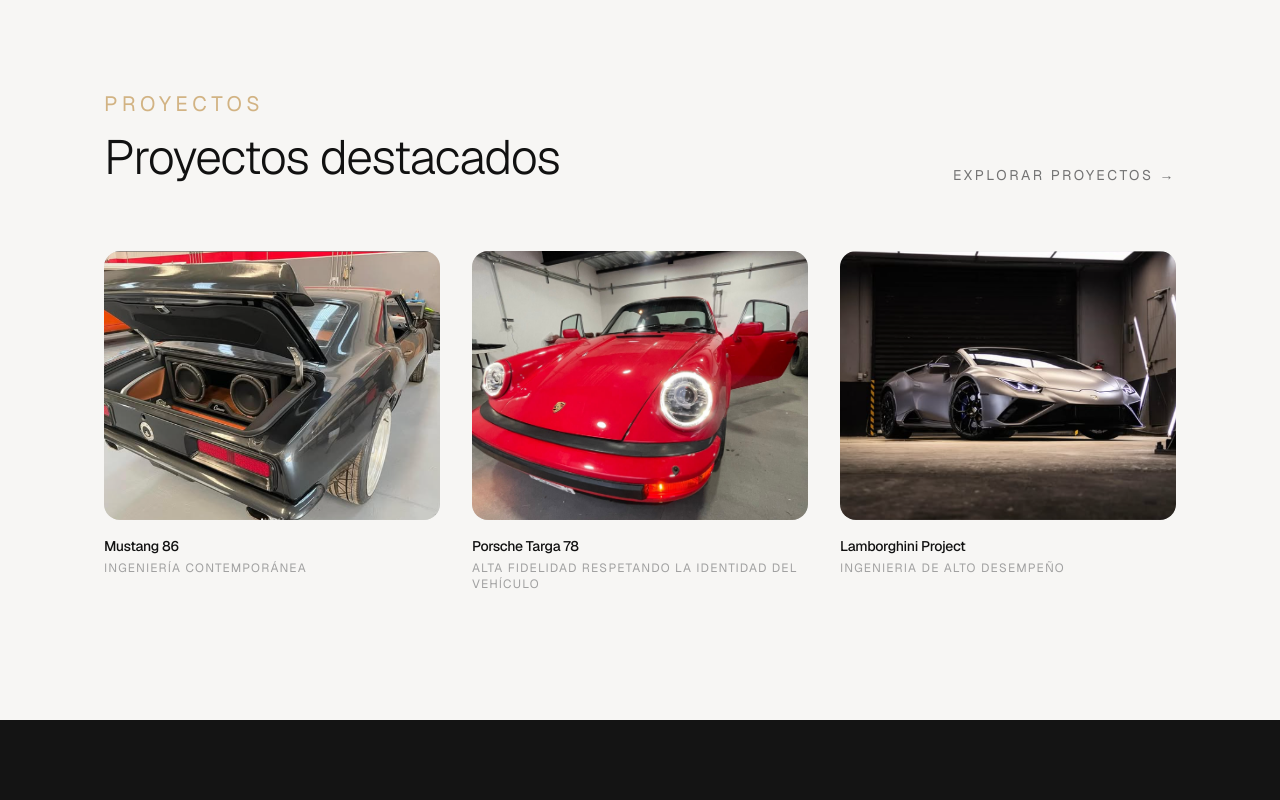
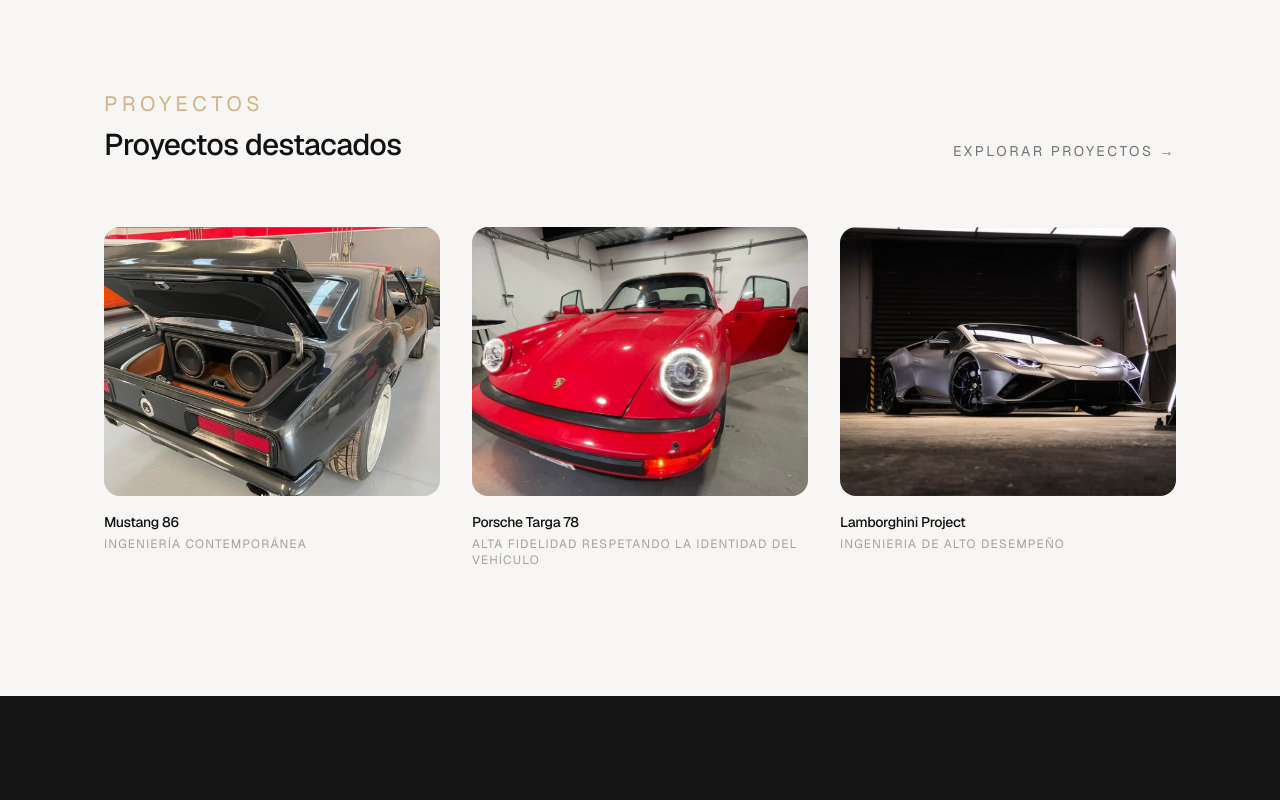
Before and after one commit to soyelMeno/Landing, a Next.js app: page / in a window 1280 px wide. Shown: the part 840-1640 px from the top of the page. Built offline with nearby package versions, Linux system fonts and the light colour scheme.

Commit message:
eyebrwos corregidos y CTA

```diff
--- a/components/Atelier.tsx
+++ b/components/Atelier.tsx
@@ -23,10 +23,12 @@
 export default function Atelier() {
   return (
     <Section
-  eyebrow="ATELIER"
+     eyebrow="ATELIER"
   title="Donde el detalle importa."
   description="Piezas desarrolladas con la misma filosofía que aplicamos en cada proyecto."
   tone="dark"
+  hideTitleOnMobile
+  mobileLayout
   action={
     <Link
       href="/atelier"
--- a/components/FeaturedProjects.tsx
+++ b/components/FeaturedProjects.tsx
@@ -8,6 +8,8 @@
     <Section
       eyebrow="Proyectos"
       title="Proyectos destacados"
+      hideTitleOnMobile
+      mobileLayout
       action={
         <Link
           href="/portfolio"
--- a/components/Section.tsx
+++ b/components/Section.tsx
@@ -9,8 +9,10 @@
   tone?: "light" | "dark";
   children: ReactNode;
   className?: string;
+
+  hideTitleOnMobile?: boolean;
+  mobileLayout?: boolean;
 };
-
 export default function Section({
   eyebrow,
   title,
@@ -19,6 +21,8 @@
   tone = "light",
   children,
   className = "",
+  hideTitleOnMobile = false,
+  mobileLayout=false
 }: SectionProps) {
   const isDark = tone === "dark";
 
@@ -38,15 +42,27 @@
 
             {eyebrow && (
               <p
-                className={`hidden md:block eyebrow ${
-                  isDark ? "" : "text-muted opacity-80"
-                }`}
-              >
-                {eyebrow}
-              </p>
+  className={`
+    eyebrow
+    ${mobileLayout ? "block" : "hidden md:block"}
+    ${isDark ? "" : "text-muted opacity-80"}
+  `}
+>
+  {eyebrow}
+</p>
             )}
 
-            <h2 className="mt-2 text-3xl md:text-5xl font-light tracking-tight leading-tight">
+            <h2
+  className={`
+    mt-2
+    text-2xl
+    sm:text-3xl
+    font-medium
+    tracking-tight
+
+    ${hideTitleOnMobile ? "hidden sm:block" : ""}
+  `}
+>
               {title}
             </h2>
 
```
